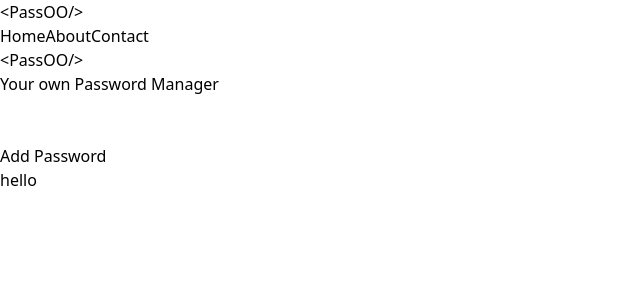
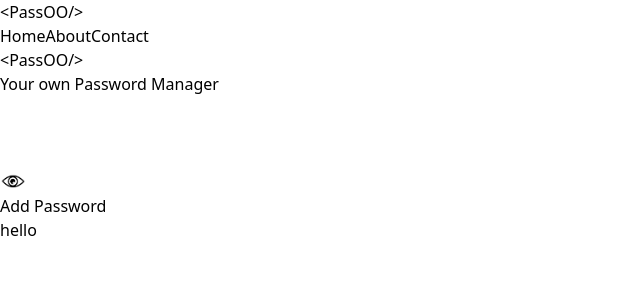
Before and after one commit to varshaa-7/Password_Manager, a React (Vite) app: page / in a window 1280 px wide. Shown: the top 300 px of the page, without its empty margins (0-640 px from the left). Built offline with nearby package versions, Linux system fonts and the light colour scheme; some icons are missing.

Commit message:
added eye icon
added eye icon

```diff
--- a/src/components/Manager.jsx
+++ b/src/components/Manager.jsx
@@ -1,6 +1,19 @@
 import React from 'react'
+import { useRef } from 'react';
+
+
 
 const Manager = () => {
+  const ref=useRef()
+  const showPassword = () =>{
+    alert("Show the password");
+    console.log(ref.current.src)
+    if(ref.current.src.includes('icons/eyecross.png')){
+      ref.current.src="icons/eye.png"
+    }else{
+      ref.current.src = "icons/eyecross.png"
+    }
+  }
   return (
 <>
 <div className="absolute inset-0 -z-10 h-full w-full items-center bg-blue-400 px-5 py-24 [background:radial-gradient(125%_125%_at_50%_10%,#000_40%,#63e_100%)]"></div>
@@ -12,8 +25,10 @@ const Manager = () => {
         <input className='rounded-full border-2 border-blue-500 border-solid w-full p-4 py-1 text-black' type='text' name='' id=''/>
         <div className='flex text-color w-full justify-between'>
         <input className='rounded-full border-2 border-blue-500 border-solid w-full p-4 py-1 text-black' type='text' name='' id=''/>
+        <div className='relative'>
         <input className='rounded-full border-2 border-blue-500 border-solid w-full p-4 py-1 text-black' type='text' name='' id=''/>
-
+        <span className='absolute right-[3px] top-[4px] text-black cursor-pointer' onClick={showPassword}><img ref={ref} className='p-1' width={26} src='icons/eye.png' alt='eye'/></span>
+        </div>
         </div>
         <button className='flex justify-center items-center bg-blue-700 hover:bg-blue-500 rounded-full gap-4 px-8 py-2 w-fit'>
         <lord-icon
```
Also changed, not shown: public/icons/eye.png (added), public/icons/eyecross.png (added).
